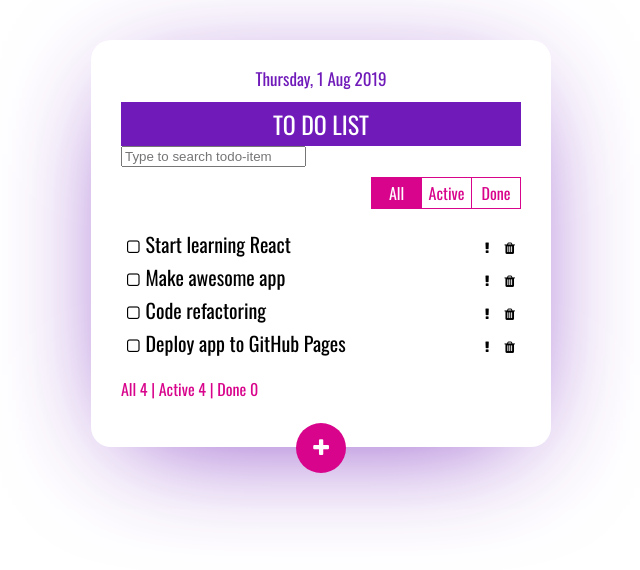
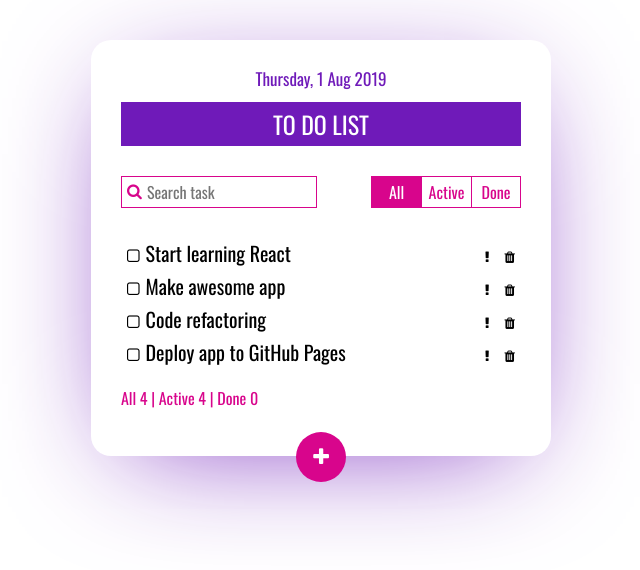
Before and after one commit to odyksa/TodoList-v-2, a React (Create React App) app: page / in a window 1280 px wide. Shown: the top 570 px of the page, without its empty margins (319-959 px from the left). Built offline with nearby package versions, Linux system fonts and the light colour scheme.

Commit message:
refactored

```diff
--- a/src/App.css
+++ b/src/App.css
@@ -10,7 +10,12 @@
     box-shadow: 0px 21px 120px -37px rgba(111,26,185,0.94);
 }
 
-
+.app-panel {
+    display: flex;
+    justify-content: space-between;
+    align-items: center;
+    margin-top: 20px;
+}
 
 .active {
     background: #666666;
--- a/src/App.jsx
+++ b/src/App.jsx
@@ -143,12 +143,14 @@ class App extends Component {
         return (
             <div className="app">
                 <Header />
-                <SearchItemForm
-                    onChangeSearchVal = {this.onChangeSearchVal}
-                />
-                <Filters
-                    onChangeFilterVal={this.onChangeFilterVal}                  filter={filter}
-                />
+                <div className="app-panel">
+                    <SearchItemForm
+                        onChangeSearchVal = {this.onChangeSearchVal}
+                    />
+                    <Filters
+                        onChangeFilterVal={this.onChangeFilterVal}              filter={filter}
+                    />
+                </div>
                 <TodoList
                     todosArr={todosArr}
                     searchVal={searchVal}
--- a/src/components/PopUp/PopUp.css
+++ b/src/components/PopUp/PopUp.css
@@ -30,7 +30,7 @@
 
 @keyframes fadeIn {
     from {
-        top: -300px;
+        top: -1000px;
     }
     to {
         top: 25%;
--- /dev/null
+++ b/src/components/SearchItemForm/SearchItemForm.css
@@ -0,0 +1,17 @@
+.search-item-form {
+    position: relative;
+}
+.search-item-form input {
+    padding: 3px 5px 3px 25px;
+    font-family: Oswald, Arial, Helvetica, sans-serif;
+    font-size: 16px;
+    border: 1px solid #d8058c;
+    outline: none;
+}
+
+.search-item-form .fa {
+    position: absolute;
+    left: 6px;
+    top: 7px;
+    color: #d8058c;
+}
--- a/src/components/SearchItemForm/SearchItemForm.jsx
+++ b/src/components/SearchItemForm/SearchItemForm.jsx
@@ -1,4 +1,6 @@
 import React, { Component } from 'react';
+
+import './SearchItemForm.css';
 
 class SearchItemForm extends Component {
     constructor() {
@@ -31,10 +33,11 @@ class SearchItemForm extends Component {
             >
                 <input
                     type="text"
-                    placeholder="Type to search todo-item"
+                    placeholder="Search task"
                     onChange={this.handleChange}
                     value={this.state.searchVal}
                 />
+                <i className="fa fa-search" aria-hidden="true"></i>
             </form>
         );
     }
```
